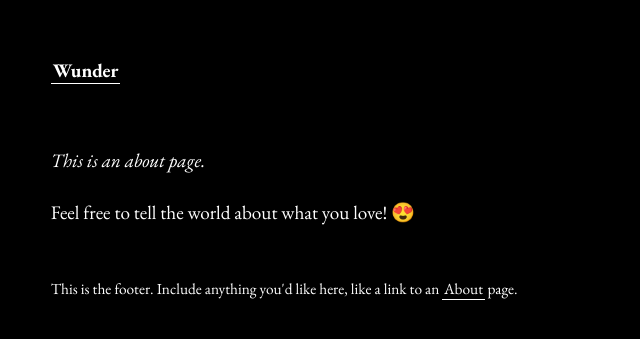
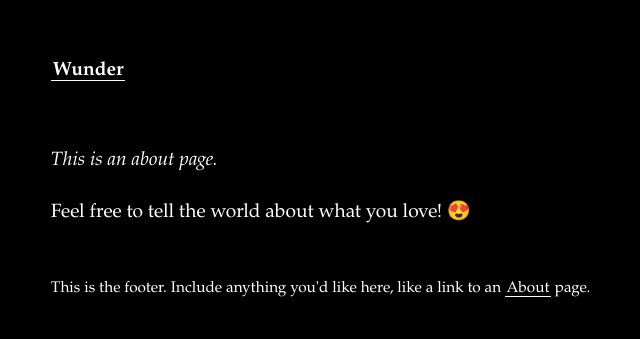
Before and after one commit to stardoom4/CE44, a Jekyll site: the page built from _pages/about.md, in a window 1280 px wide. Shown: the top 339 px of the page, without its empty margins (26-666 px from the left). Built offline with Jekyll 4.4.1, drawn with Linux system fonts in a browser that asks for light colours.

Commit message:
Update _style.scss

```diff
--- a/_sass/_style.scss
+++ b/_sass/_style.scss
@@ -1,14 +1,10 @@
-@import url('https://fonts.googleapis.com/css2?family=EB+Garamond:ital,wght@0,400..800;1,400..800&display=swap');
-// <uniquifier>: Use a unique and descriptive class name
-// <weight>: Use a value from 400 to 800
-
 $color-primary: #fff;
 $color-text: #fff;
 $color-subtext: #fff;
 $color-border: #fff;
 $color-box-background: #121212;
 $border-radius: 4px;
-$font-family: "EB Garamond", serif;
+$font-family: "Garamond" , serif;
 
 body {
   box-sizing: content-box;
```
